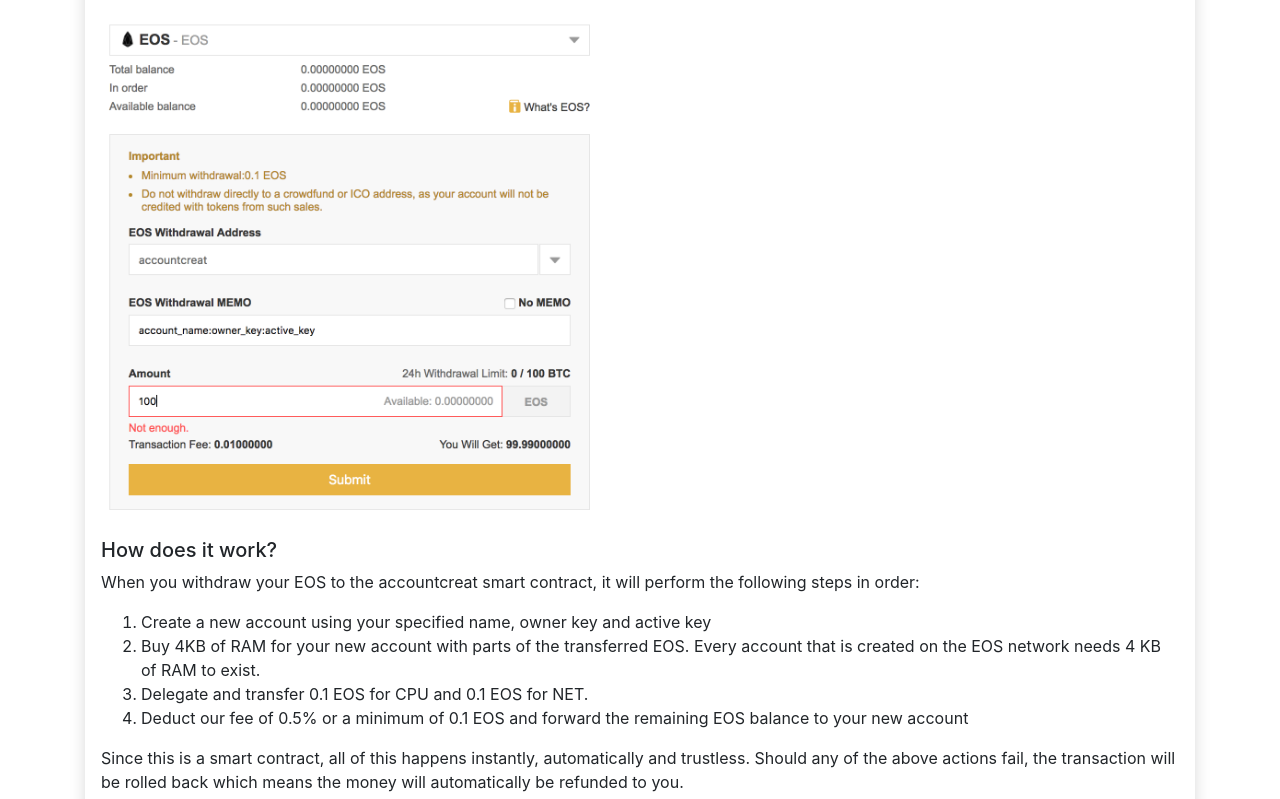
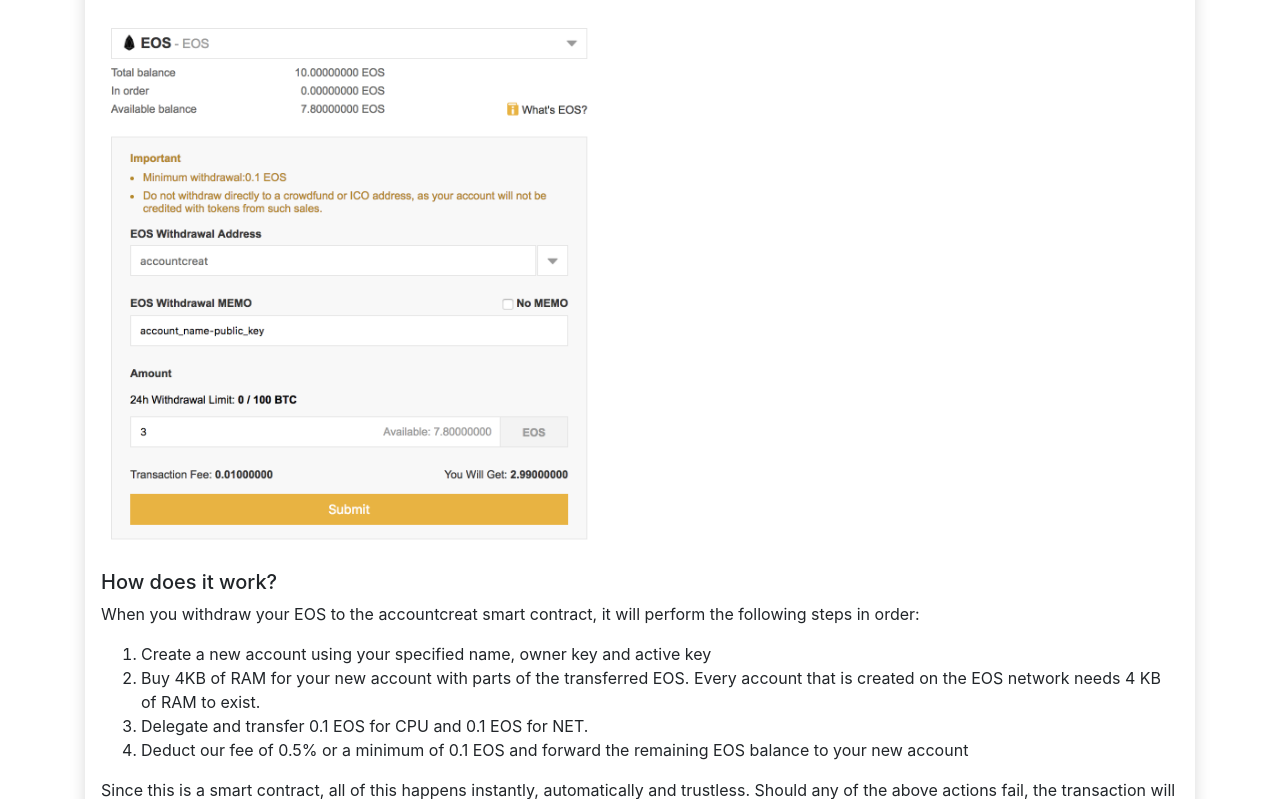
Before and after one commit to angelol/eos_account_creator, a Django app: template buy/templates/buy/eos.html in a window 1280 px wide. Shown: the part 656-1455 px from the top of the page. Run offline with Django 3.2, Linux system fonts and the light colour scheme; the template is opened without the code that fills it, so the values that code supplies are empty; some libraries are stand-ins or nearby versions.

Commit message:
replace binance screenshot

```diff
--- a/buy/templates/buy/eos.html
+++ b/buy/templates/buy/eos.html
@@ -93,7 +93,7 @@
         <li>In the upcoming withdrawals form (see screenshot below), copy and paste the values from above. Paste the recipient account name from above (accountcreat) into the field "EOS Withdrawal Address", the memo from above into the Field "EOS Withdrawal MEMO". Use any amount you wish to withdraw into your new account but at least {{minimum|floatformat:4}} EOS.
       </ol>
 
-      <img src="{% static "buy/binance.png" %}" style="width: 100%; max-width:500px">
+      <img src="{% static "buy/binance_2.png" %}" style="width: 100%; max-width:500px">
     </p>
     <h5>How does it work?</h5>
     <p>
```
Also changed, not shown: buy/static/buy/binance_2.png (added).
